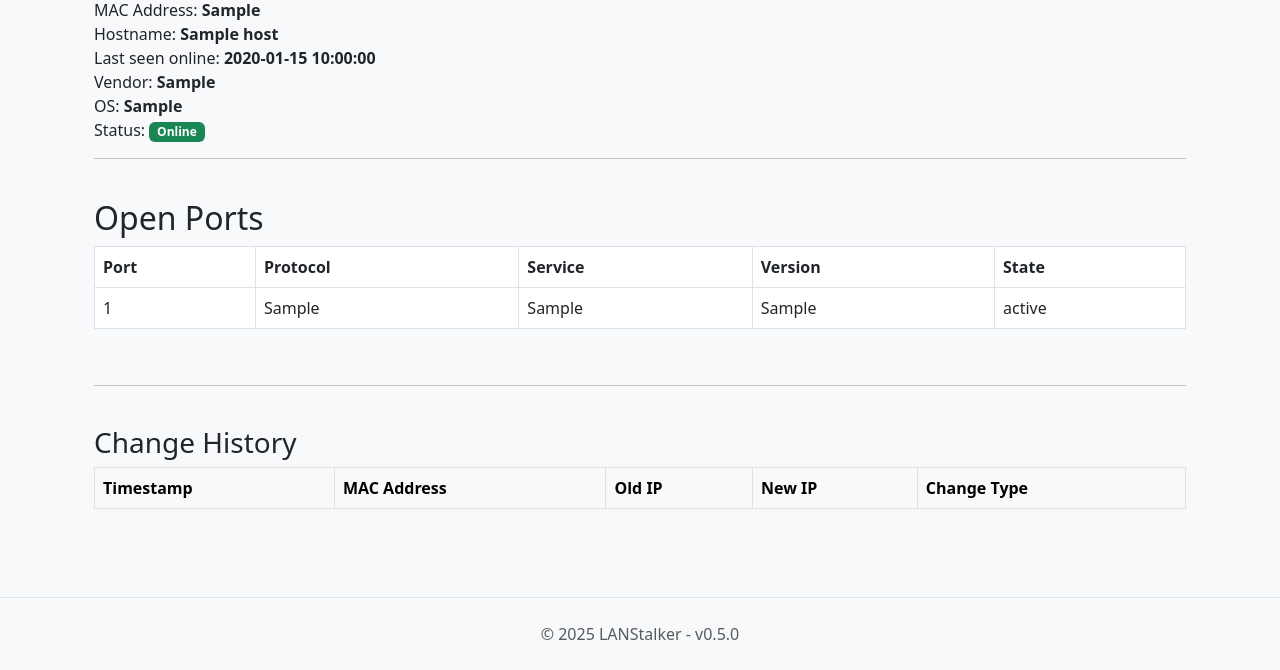
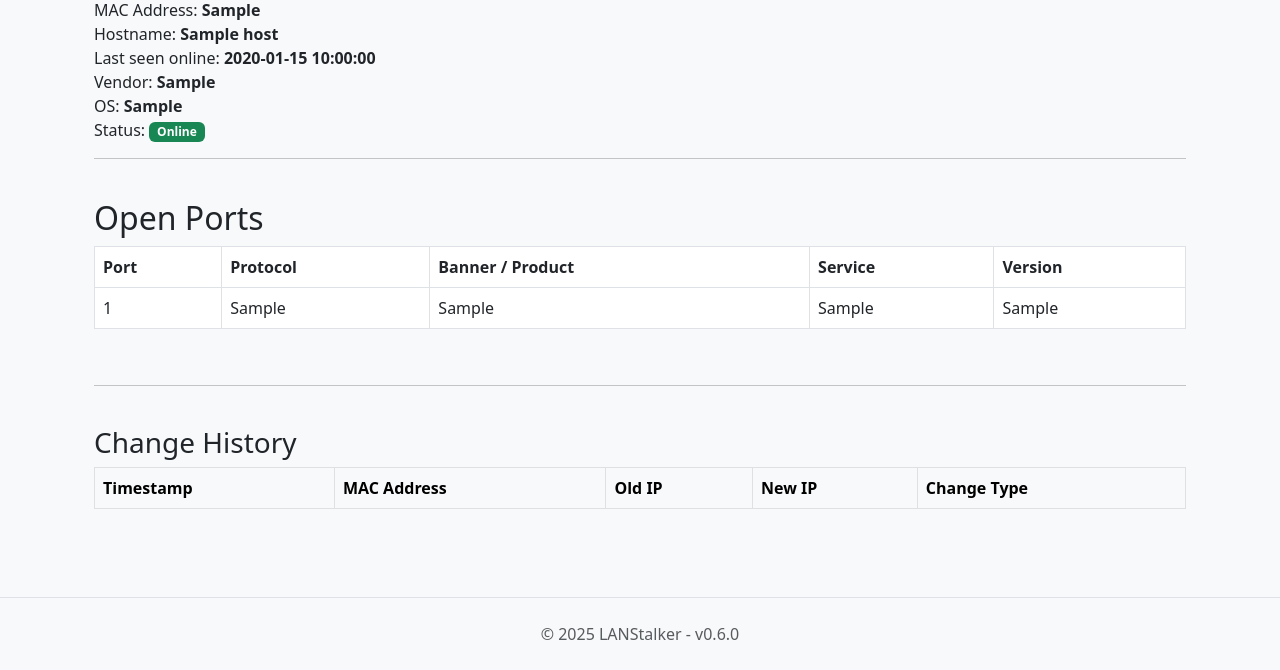
Before and after one commit to hernancollazo/lanstalker, a Flask app: page /host/1 in a window 1280 px wide. Shown: the part 516-1186 px from the top of the page. Run offline with Flask 3, Linux system fonts and the light colour scheme; a user stored in the database is signed in; tables that the repository leaves empty hold one stand-in row (values such as "Sample post"); lists and menus that the app fills with data are empty; parts of the project's set-up code (start-up, migrations or seed data) failed here and were passed over.

Commit message:
The banner/product of each scanned port/service was added to the host details screen.

```diff
--- a/webapp/app/templates/base.html
+++ b/webapp/app/templates/base.html
@@ -63,7 +63,7 @@
 
     <footer class="text-center py-4 mt-auto bg-light border-top">
         <div class="container">
-            <span class="text-muted">&copy; 2025 LANStalker - v0.5.0</span>
+            <span class="text-muted">&copy; 2025 LANStalker - v0.6.0</span>
         </div>
     </footer>
 
--- a/webapp/app/templates/host_detail.html
+++ b/webapp/app/templates/host_detail.html
@@ -39,9 +39,9 @@
             <tr>
                 <th>Port</th>
                 <th>Protocol</th>
+                <th>Banner / Product</th>
                 <th>Service</th>
                 <th>Version</th>
-                <th>State</th>
             </tr>
         </thead>
         <tbody>
@@ -49,9 +49,9 @@
             <tr>
                 <td>{{ port.port }}</td>
                 <td>{{ port.protocol }}</td>
+                <td>{{ port.product }}</td>
                 <td>{{ port.service }}</td>
                 <td>{{ port.version }}</td>
-                <td>{{ port.state }}</td>
             </tr>
             {% endfor %}
         </tbody>
@@ -60,7 +60,6 @@
     <hr />
     <br />
     <h3>Change History</h3>
-
     <div class="table-responsive">
         <table class="table table-bordered table-hover align-middle">
             <thead class="table-light">
```
Also changed, not shown: CHANGELOG.md.
